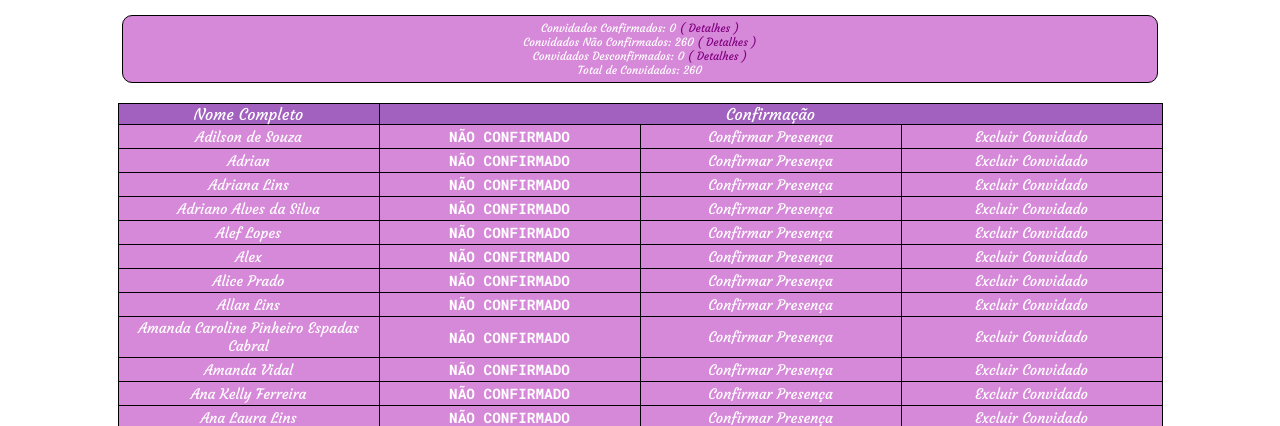
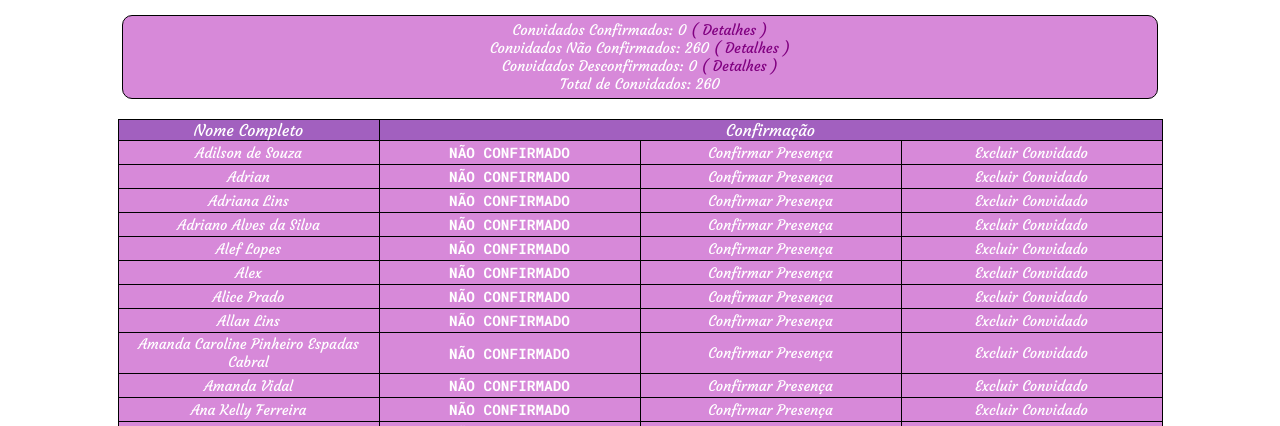
Before and after one commit to Ryk131/D-R, a PHP site: page /app/lista_convidados.php in a window 1280 px wide. Shown: the part 194-620 px from the top of the page. Run offline with PHP 8.4, Linux system fonts and the light colour scheme; data comes from the database, SQL or seed files in the repository; some web fonts are replaced.

Commit message:
Update tabelas.css

```diff
--- a/estilos/tabelas.css
+++ b/estilos/tabelas.css
@@ -131,7 +131,7 @@ nav > a:hover {
     text-align: center;
     margin: auto;
     margin-top: 15px;
-    font-size: 0.7em;
+    font-size: 0.9em;
     font-family: var(--fonte4);
     color: white;
     width: 80vw;
```
